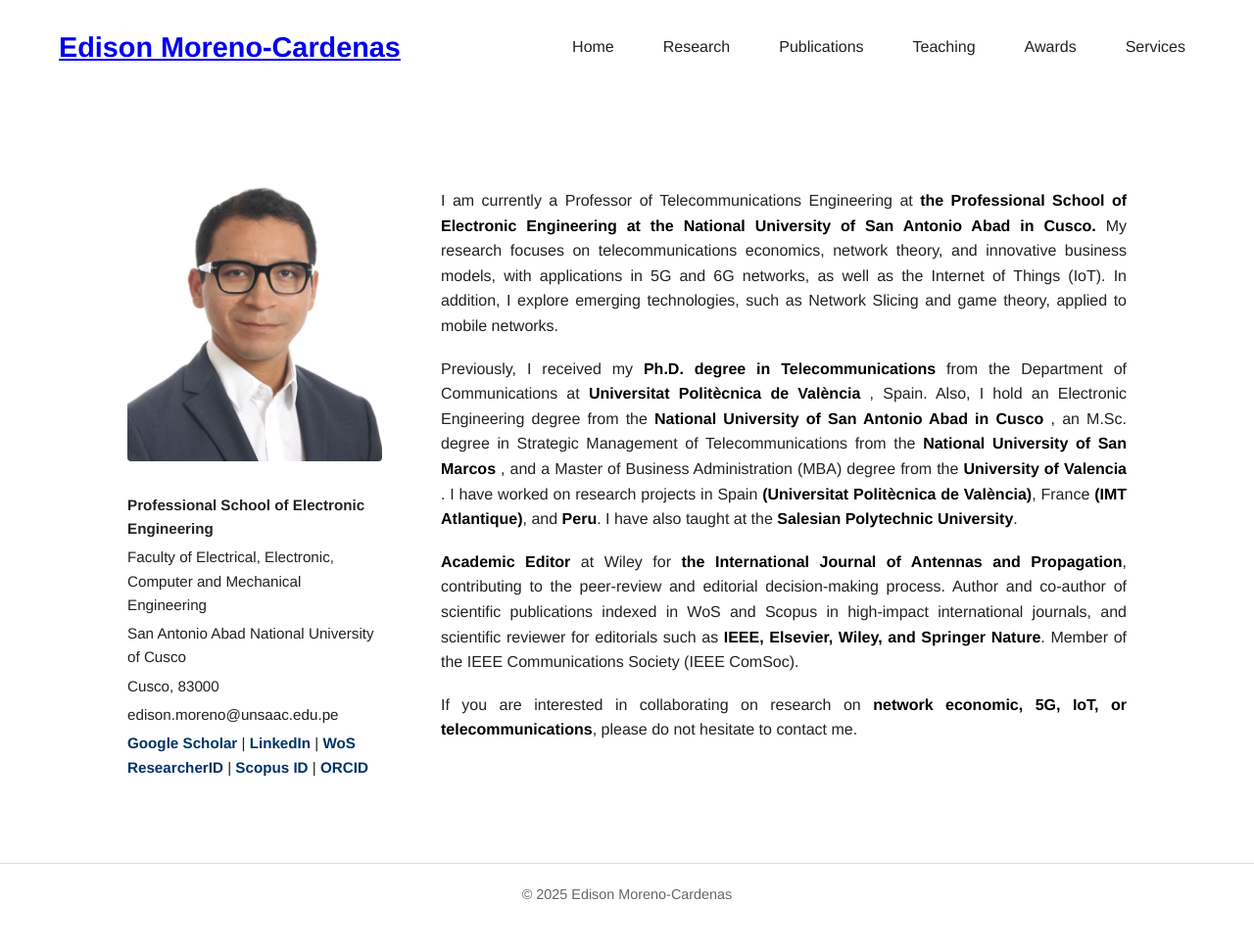
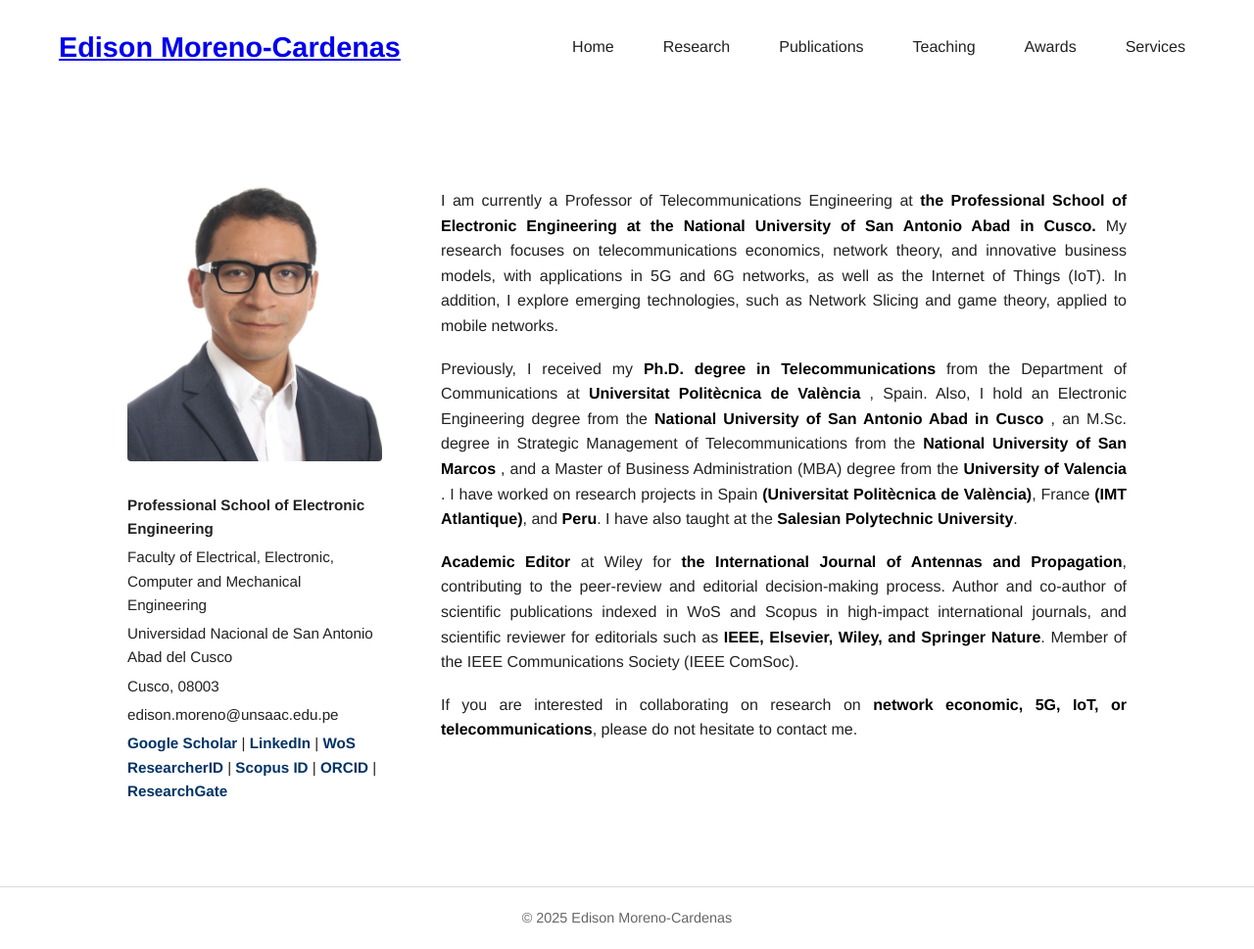
Before and after one commit to edisonmorenocardenas/edisonmorenocardenas.github.io, a Jekyll site: the page built from index.html, in a window 1280 px wide and 969 px high. Shown: the whole window at 98% size. Built offline with Jekyll 4.4.1, drawn with Linux system fonts in a browser that asks for light colours.

Commit message:
Actualizar conteni

```diff
--- a/index.html
+++ b/index.html
@@ -9,15 +9,16 @@
     <img src="edison.jpg" alt="Edison Moreno-Cardenas">
     <p><strong>Professional School of Electronic Engineering</strong></p>
     <p>Faculty of Electrical, Electronic, Computer and Mechanical Engineering</p>
-    <p>San Antonio Abad National University of Cusco</p>
-    <p>Cusco, 83000</p>
+    <p>Universidad Nacional de San Antonio Abad del Cusco</p>
+    <p>Cusco, 08003</p>
     <p>edison.moreno@unsaac.edu.pe</p>
     <p>
       <a href="https://scholar.google.com/citations?user=rDskVUYAAAAJ&hl=es&oi=ao" target="_blank">Google Scholar</a> |
       <a href="https://www.linkedin.com/in/edisonmorenocardenas/" target="_blank">LinkedIn</a> |
       <a href="https://www.webofscience.com/wos/author/record/AET-6559-2022" target="_blank">WoS ResearcherID</a> |
       <a href="https://www.scopus.com/authid/detail.uri?authorId=58781792800" target="_blank">Scopus ID</a> |
-      <a href="https://orcid.org/0000-0001-9545-4694" target="_blank">ORCID</a>
+      <a href="https://orcid.org/0000-0001-9545-4694" target="_blank">ORCID</a> |
+      <a href="https://www.researchgate.net/profile/Edison-Moreno-Cardenas" target="_blank">ResearchGate</a>
     </p>
   </div>
 
```
